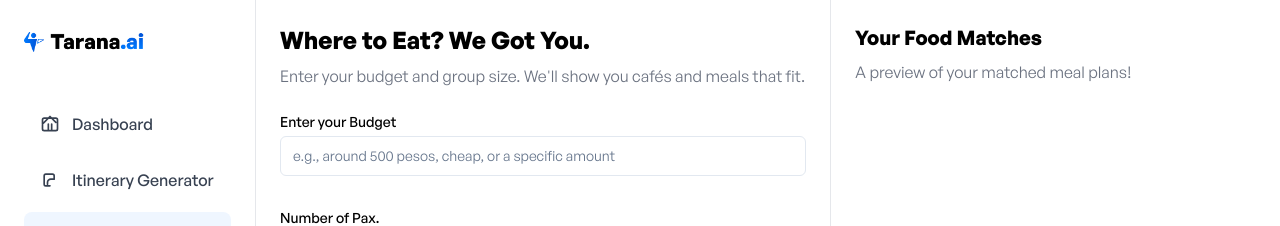
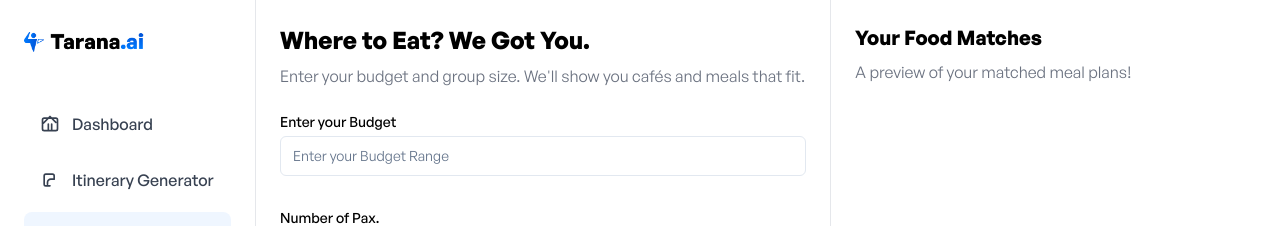
Before and after one commit to donyelqt/Tarana.ai, a Next.js app: page /tarana-eats in a window 1280 px wide. Shown: the top 226 px of the page. Built offline with nearby package versions, Linux system fonts and the light colour scheme.

Commit message:
fix(TaranaEatsForm): update budget input placeholder for clarity

```diff
--- a/src/components/tarana-eats/TaranaEatsForm.tsx
+++ b/src/components/tarana-eats/TaranaEatsForm.tsx
@@ -82,7 +82,7 @@ export default function TaranaEatsForm({ onGenerate }: TaranaEatsFormProps) {
         <label className="block text-sm font-medium mb-1">Enter your Budget</label>
         <Input
           type="text"
-          placeholder="e.g., around 500 pesos, cheap, or a specific amount"
+          placeholder="Enter your Budget Range"
           value={budget}
           onChange={(e) => setBudget(e.target.value)}
           className="w-full"
```
